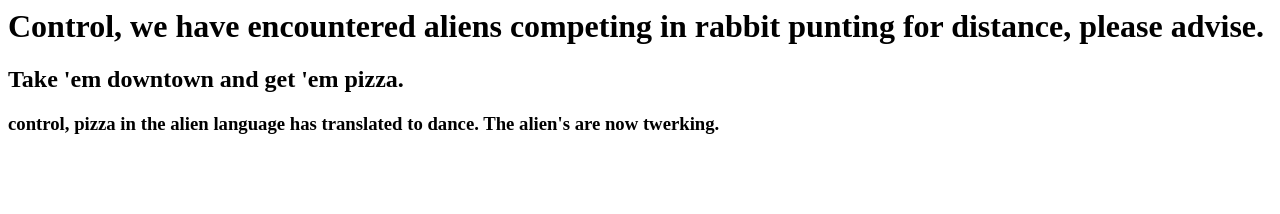
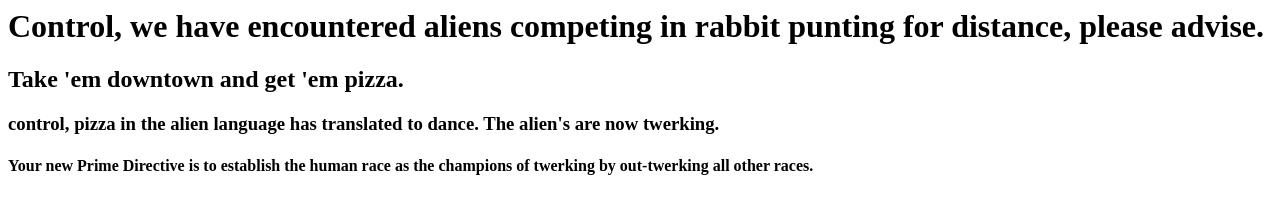
Before and after one commit to mainHoots/communication-log, a plain HTML site: page index.html in a window 1280 px wide. Drawn offline with Linux system fonts and the light colour scheme.

Commit message:
added response to out-twerk

```diff
--- a/index.html
+++ b/index.html
@@ -3,5 +3,6 @@
       <h1>Control, we have encountered aliens competing in rabbit punting for distance, please advise.</h1>
       <h2>Take 'em downtown and get 'em pizza.</h2>
       <h3>control, pizza in the alien language has translated to dance. The alien's are now twerking.</h3>
+      <h4>Your new Prime Directive is to establish the human race as the champions of twerking by out-twerking all other races.</h4>
    </body>
 </html>
```
